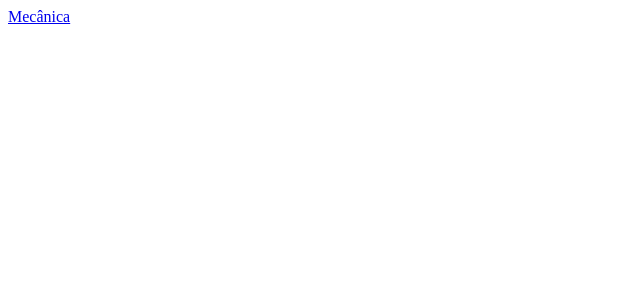
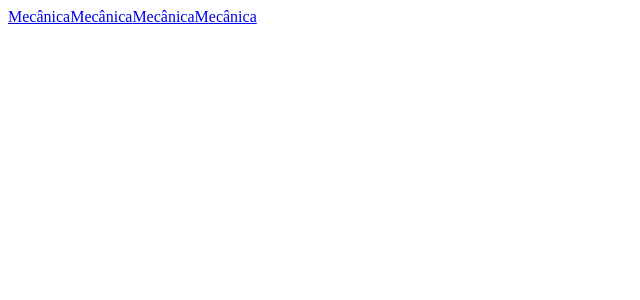
Before and after one commit to brunotarga/exercitandoafisica, a Next.js app: page / in a window 1280 px wide. Shown: the top 300 px of the page, without its empty margins (0-640 px from the left). Built offline with nearby package versions, Linux system fonts and the light colour scheme.

Commit message:
nova home

```diff
--- a/pages/index.js
+++ b/pages/index.js
@@ -7,6 +7,15 @@ function Home() {
         <Link href="/Mecânica">
             <a>Mecânica</a>
         </Link>
+        <Link href="\Termodinâmica">
+            <a>Mecânica</a>
+        </Link>
+        <Link href="/Eletromagnetismo">
+            <a>Mecânica</a>
+        </Link>
+        <Link href="/Moderna">
+            <a>Mecânica</a>
+        </Link>
     </div>
 }
 
```
Also changed, not shown: pages/Eletromagnetismo.js (added, +13 -0 lines), pages/Moderna.js (added, +13 -0 lines), pages/Termodinâmica.js (added, +13 -0 lines).
